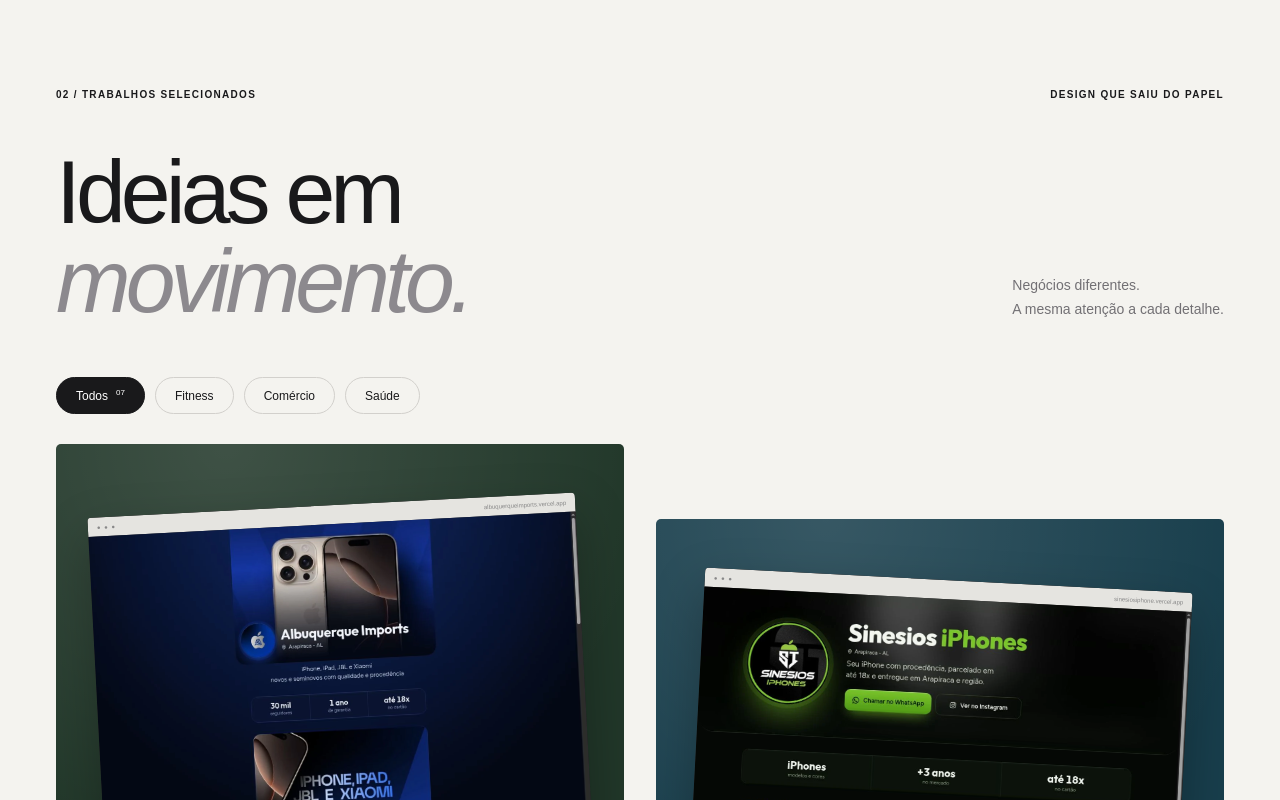
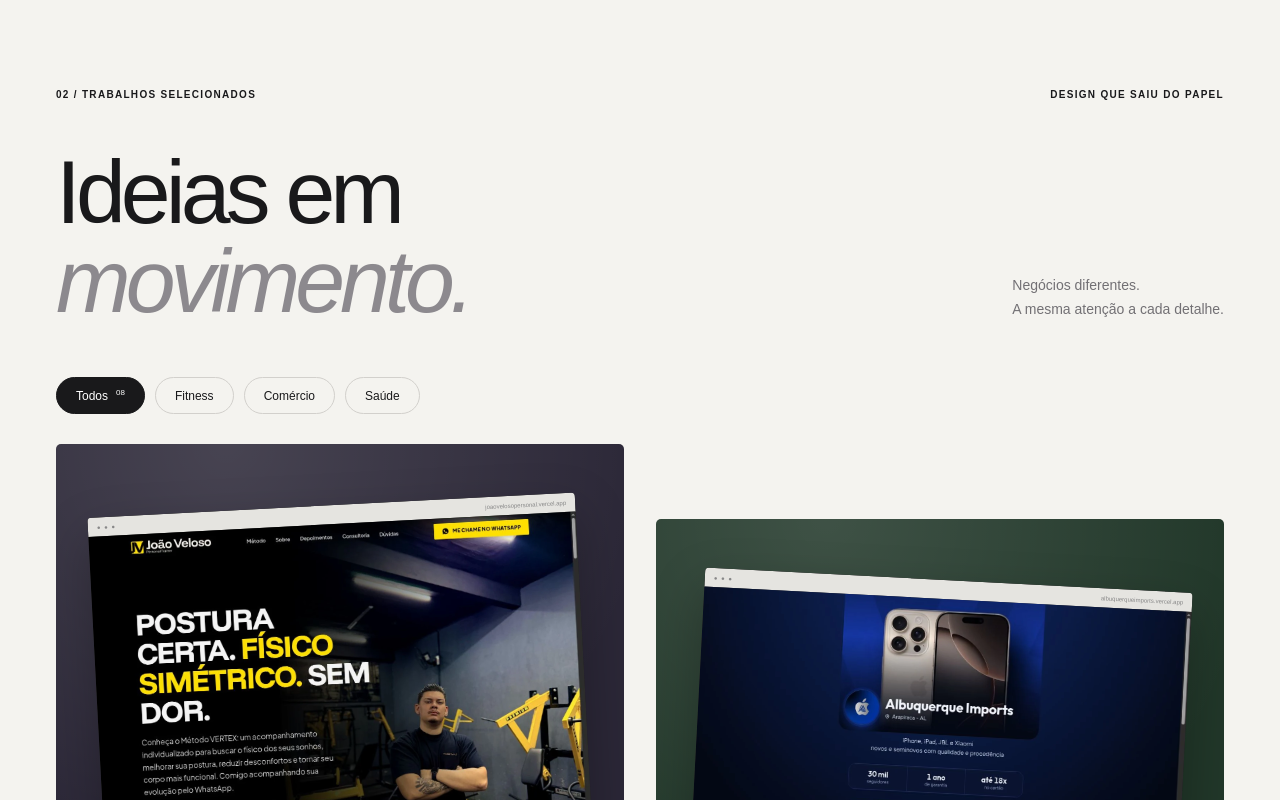
Before and after one commit to suyane09/portfolio-web, a React (Vite) app: page / in a window 1280 px wide. Shown: the part 2000-2800 px from the top of the page. Built offline with nearby package versions, Linux system fonts and the light colour scheme.

Commit message:
Add João Veloso Personal to portfolio and animated showcase

```diff
--- a/src/App.jsx
+++ b/src/App.jsx
@@ -4,6 +4,7 @@ import { site, whatsappLink, whatsappMessages } from './config/site'
 import QuoteForm from './components/QuoteForm'
 
 const projects = [
+  { id: 'joao-veloso', title: 'João Veloso Personal', type: 'Site para personal trainer · Método VERTEX', image: '/projects/joao-veloso.webp', url: 'https://joaovelosopersonal.vercel.app/', category: 'Fitness', color: '#2b2737' },
   { id: 'albuquerque', title: 'Albuquerque Imports', type: 'Página de links · Varejo', image: '/projects/albuquerque.webp', url: 'https://albuquerqueimports.vercel.app/', category: 'Comércio', color: '#213729' },
   { id: 'sinesios', title: 'Sinesios iPhones', type: 'Página de links · Tecnologia', image: '/projects/sinesios.webp', url: 'https://sinesiosiphone.vercel.app/', category: 'Comércio', color: '#183e4c' },
   ...originalProjects.map((p,i) => ({...p, category: p.id === 'beatriz-reis' ? 'Saúde' : 'Fitness', color: ['#252c30','#332b21','#283323','#3a2735','#444139'][i]}))
```
Also changed, not shown: public/projects/joao-veloso.webp (added).
